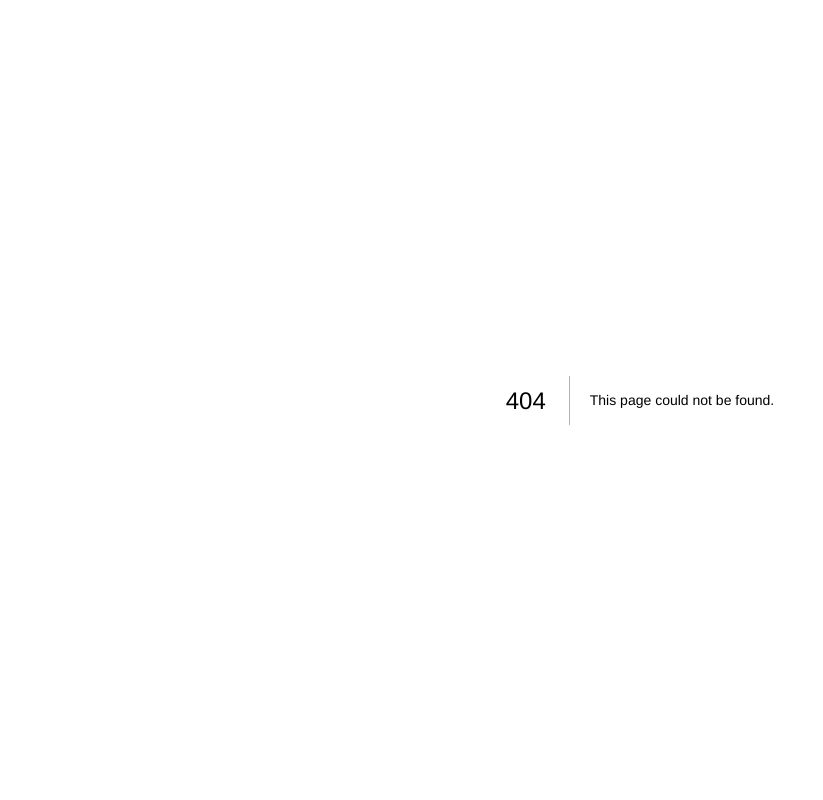
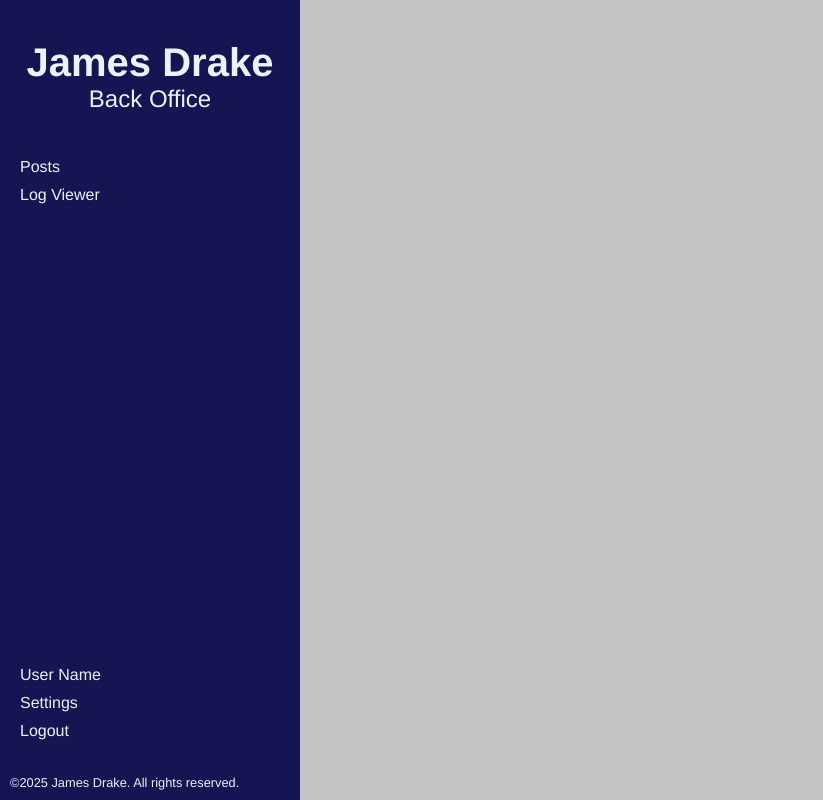
Before and after one commit to psilentrain1/jmdm-webdev-dev_portfolio, a Next.js app: page /office/posts in a window 1280 px wide. Before the commit this address had no page. Shown: the whole page, without its empty margins (0-823 px from the left). Built offline with nearby package versions, Linux system fonts and the light colour scheme.

Commit message:
feat: office scaffolding, sidebar, breadcrumbs

```diff
--- /dev/null
+++ b/src/app/office/layout.tsx
@@ -0,0 +1,13 @@
+import OfficeSidebar from "@/components/OfficeSidebar";
+import styles from "./page.module.css";
+
+export default function OfficeLayout({ children }: { children: React.ReactNode }) {
+  return (
+    <>
+      <div className={styles.office__page}>
+        <OfficeSidebar />
+        <div className={styles.office__content}>{children}</div>
+      </div>
+    </>
+  );
+}
--- /dev/null
+++ b/src/app/office/logviewer/page.tsx
@@ -0,0 +1,5 @@
+import styles from "@/app/office/page.module.css";
+
+export default function LogViewer() {
+  return <></>;
+}
--- /dev/null
+++ b/src/app/office/page.module.css
@@ -0,0 +1,100 @@
+:root {
+  /* colors */
+  --clr-office-50: #ecf3ff;
+  --clr-office-100: #dce8ff;
+  --clr-office-200: #bfd2ff;
+  --clr-office-300: #98b4ff;
+  --clr-office-400: #708aff;
+  --clr-office-500: #4f60ff;
+  --clr-office-600: #3439fc;
+  --clr-office-700: #2324df;
+  --clr-office-800: #1f22b4;
+  --clr-office-900: #22278d;
+  --clr-office-950: #141552;
+}
+
+body {
+  background-color: var(--clr-office-50);
+}
+
+.office__page {
+  display: flex;
+  flex-direction: row;
+  font-family: Helvetica, sans-serif;
+}
+
+.office__sidebar {
+  position: fixed;
+  width: 300px;
+  height: 100vh;
+  display: flex;
+  flex-direction: column;
+  background-color: var(--clr-office-950);
+  color: var(--clr-office-50);
+}
+
+.office__sidebar__branding {
+  flex: 0 1 auto;
+  padding: 40px 0;
+}
+
+.office__sidebar__branding__header {
+  font-size: 2.5rem;
+  font-weight: bold;
+  text-align: center;
+}
+
+.office__sidebar__branding__subheader {
+  font-size: 1.5rem;
+  text-align: center;
+}
+
+.office__sidebar__nav {
+  flex: 1 1 auto;
+}
+
+.office__sidebar__usernav {
+  flex: 0 1 auto;
+}
+
+.office__sidebar__nav,
+.office__sidebar__usernav {
+  padding: 0 20px;
+  margin-bottom: 20px;
+}
+
+.office__sidebar__nav ul,
+.office__sidebar__usernav ul {
+  list-style: none;
+}
+
+.office__sidebar__nav li,
+.office__sidebar__usernav li {
+  padding: 5px 0;
+}
+
+.office__sidebar__nav a,
+.office__sidebar__nav a:visited,
+.office__sidebar__usernav a,
+.office__sidebar__usernav a:visited {
+  color: var(--clr-office-50);
+  text-decoration: none;
+  transition: color 0.3s ease;
+}
+
+.office__sidebar__nav a:hover,
+.office__sidebar__usernav a:hover {
+  color: var(--clr-office-400);
+}
+
+.office__sidebar__footer {
+  /* position: fixed; */
+  /* bottom: 0; */
+  /* display: flex; */
+  /* flex-direction: row; */
+  /* justify-content: center; */
+  padding: 10px;
+  font-size: 0.8rem;
+}
+.office__content {
+}
--- /dev/null
+++ b/src/app/office/page.tsx
@@ -0,0 +1,3 @@
+export default function Office() {
+  return <></>;
+}
--- /dev/null
+++ b/src/app/office/posts/page.tsx
@@ -0,0 +1,5 @@
+import styles from "@/app/office/page.module.css";
+
+export default function OfficePosts() {
+  return <></>;
+}
--- /dev/null
+++ b/src/components/OfficeSidebar.tsx
@@ -0,0 +1,45 @@
+import styles from "@/app/office/page.module.css";
+import Link from "next/link";
+
+export default function OfficeSidebar() {
+  return (
+    <>
+      <div className={styles.office__sidebar}>
+        <div className={styles.office__sidebar__branding}>
+          <div className={styles.office__sidebar__branding__header}>James Drake</div>
+          <div className={styles.office__sidebar__branding__subheader}>Back Office</div>
+        </div>
+
+        <nav className={styles.office__sidebar__nav}>
+          <ul>
+            <li>
+              <Link href="/office/posts">Posts</Link>
+            </li>
+            <li>
+              <Link href="/office/logviewer">Log Viewer</Link>
+            </li>
+          </ul>
+        </nav>
+        <div className={styles.office__sidebar__user}>
+          <nav className={styles.office__sidebar__usernav}>
+            <ul>
+              <li>
+                <Link href="/">User Name</Link>
+              </li>
+              <li>
+                <Link href="/">Settings</Link>
+              </li>
+              <li>
+                <Link href="/">Logout</Link>
+              </li>
+            </ul>
+          </nav>
+        </div>
+
+        <footer className={styles.office__sidebar__footer}>
+          <p>&copy;2025 James Drake. All rights reserved.</p>
+        </footer>
+      </div>
+    </>
+  );
+}
```
Also changed, not shown: src/components/Breadcrumbs.tsx (added, +50 -0 lines), src/app/office/login/page.tsx (added), src/app/office/posts/[slug]/page.tsx (added).
